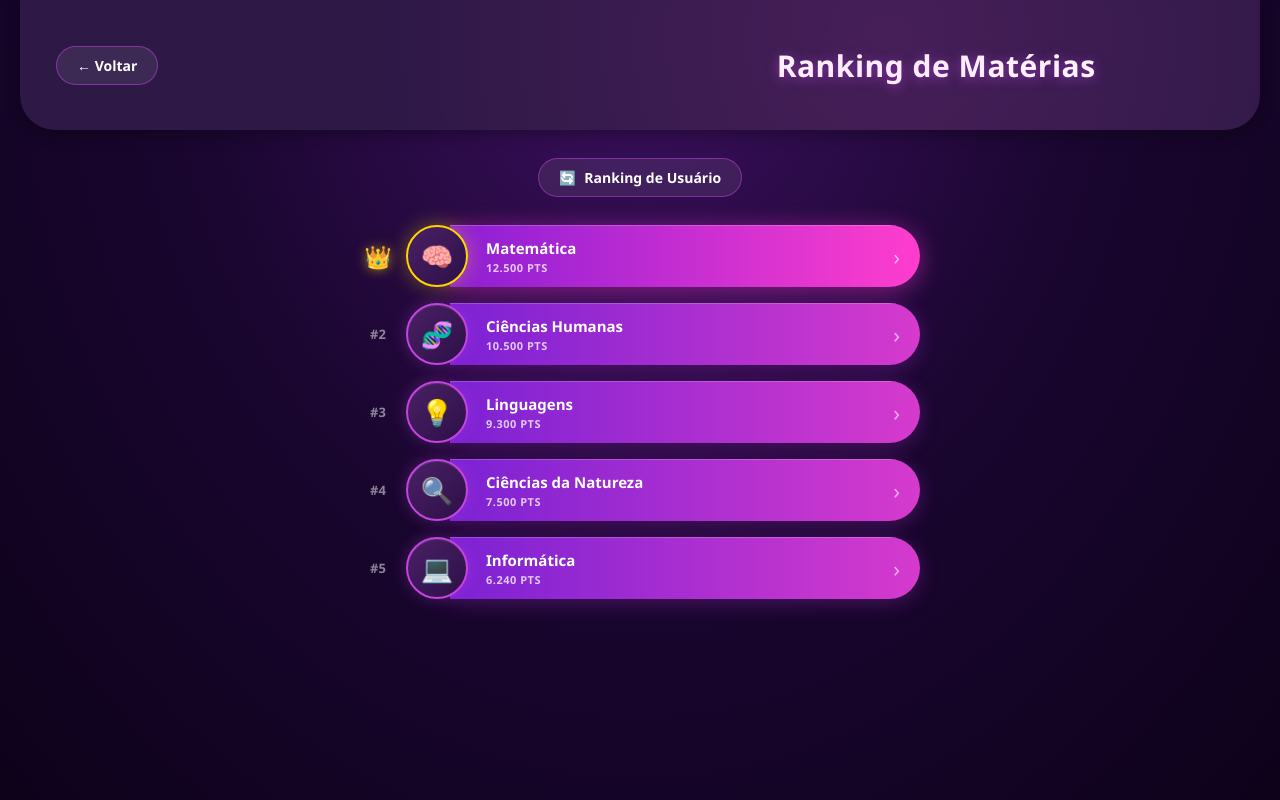
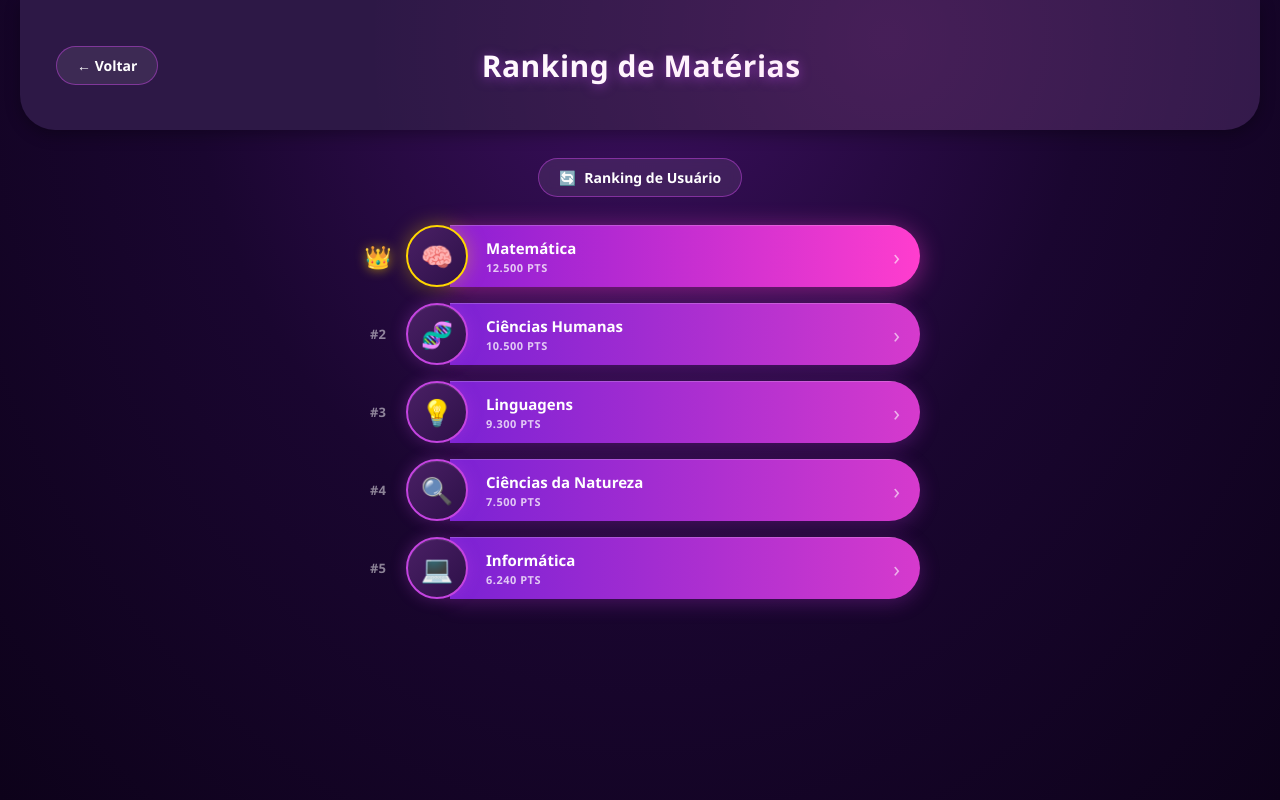
Before and after one commit to OSG-Online-Study-Group/OSG-Web-React, a React (Vite) app: page /OSG-Web-React/Ranking in a window 1280 px wide. Built offline with nearby package versions, Linux system fonts and the light colour scheme; no server answers.

Commit message:
style: adjust layout and padding in ranking header for improved alignment and spacing

```diff
--- a/src/components/ranking/ranking.css
+++ b/src/components/ranking/ranking.css
@@ -22,8 +22,8 @@
   border-bottom-right-radius: 35px;
   display: flex;
   align-items: center;
-  justify-content: space-between; /* ← era center */
-  padding: 0 36px;                /* ← adicione padding lateral */
+  justify-content: space-between;
+  padding: 0 36px;   /* ← era 0 466px */
   box-shadow: 0 5px 15px rgba(0, 0, 0, 0.3);
   position: relative;
   overflow: hidden;
@@ -43,6 +43,8 @@
   font-weight: 800;
   letter-spacing: 0.5px;
   text-shadow: 0 2px 12px rgba(200, 80, 255, 0.5);
+  text-align: center;
+  margin-left: 0px;
 }
 
 .ranking-container {
```
